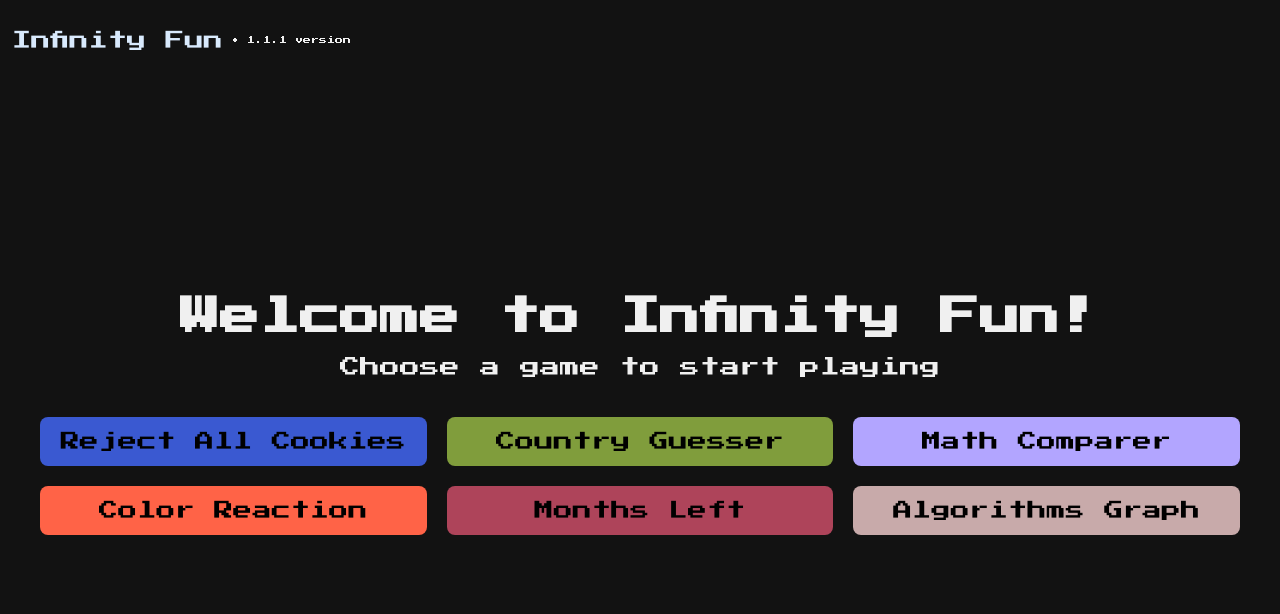
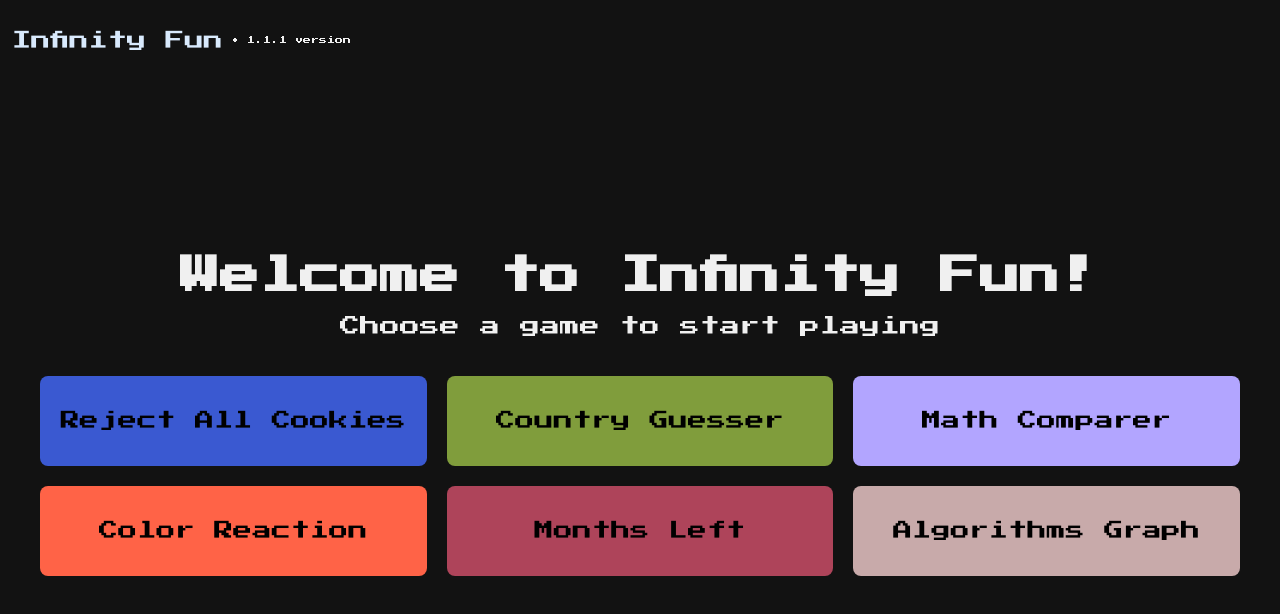
Before and after one commit to RuslanPr0g/infinity-fun, an Angular app: page / in a window 1280 px wide. Shown: the top 614 px of the page. Built offline with nearby package versions, Linux system fonts and the light colour scheme.

Commit message:
prepare for a new game

```diff
--- a/src/app/app.routes.ts
+++ b/src/app/app.routes.ts
@@ -5,6 +5,7 @@ import { CountryGuesserGameComponent } from './country-guesser/country-guesser.c
 import { MathComparerGameComponent } from './math-comparer/math-comparer.component';
 import { LeftToLiveGameComponent } from './left-to-live/left-to-live.component';
 import { RejectCookiesGameComponent } from './reject-cookies/reject-cookies.component';
+import { SeaBattleHelperGameComponent } from './seabattle-helper/seabattle-helper';
 
 export const routes: Routes = [
   { path: '', component: HomeComponent },
@@ -14,5 +15,6 @@ export const routes: Routes = [
   { path: 'math-comparer', component: MathComparerGameComponent },
   { path: 'left-to-live', component: LeftToLiveGameComponent },
   { path: 'reject-cookies', component: RejectCookiesGameComponent },
+  { path: 'seabattle', component: SeaBattleHelperGameComponent },
   { path: '**', redirectTo: '' },
 ];
--- a/src/app/home/home.component.scss
+++ b/src/app/home/home.component.scss
@@ -1,4 +1,4 @@
-@import '../../colors';
+@import "../../colors";
 
 .home-container {
   background-color: $primary-bg-color;
@@ -53,6 +53,8 @@
   cursor: pointer;
   transition: all 0.3s ease;
   color: black;
+  line-height: 30px;
+  min-height: 90px;
 
   &:hover {
     filter: brightness(50%);
--- /dev/null
+++ b/src/app/seabattle-helper/seabattle-helper.html
@@ -0,0 +1 @@
+<div class="home-container">hei</div>
--- a/src/app/shared/services/game-route/game-route.service.ts
+++ b/src/app/shared/services/game-route/game-route.service.ts
@@ -6,6 +6,11 @@ import { GameRoute } from '../../../core/models/game-route.model';
 })
 export class GameRouteService {
   private games: GameRoute[] = [
+    // {
+    //   name: 'Sea Battle Probability Matrix',
+    //   route: '/seabattle',
+    //   color: '#299becff',
+    // },
     { name: 'Reject All Cookies', route: '/reject-cookies', color: '#3A59D1' },
     { name: 'Country Guesser', route: '/country-guesser', color: '#809D3C' },
     { name: 'Math Comparer', route: '/math-comparer', color: '#B2A5FF' },
```
Also changed, not shown: src/app/seabattle-helper/seabattle-helper.ts (added, +12 -0 lines), src/app/seabattle-helper/seabattle-helper.scss (added), 1 other file (tests, documents, lock files or other folders). Lines whose indentation alone changed are shown as unchanged.
